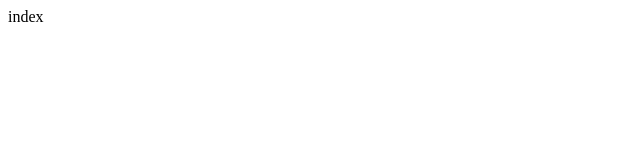
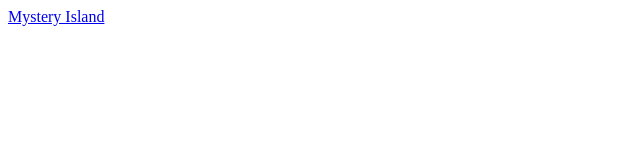
Before and after one commit to JackBainbridge404/mysteryisland2, a plain HTML site: page index.html in a window 1280 px wide. Shown: the whole page, without its empty margins (0-640 px from the left). Drawn offline with Linux system fonts and the light colour scheme.

Commit message:
Update index.html

```diff
--- a/index.html
+++ b/index.html
@@ -1,7 +1,7 @@
 <html>
 
  <body>
-   index
+   <a href="mysteryislands2.html">Mystery Island</a>
   </body>
 
 </html>
```
